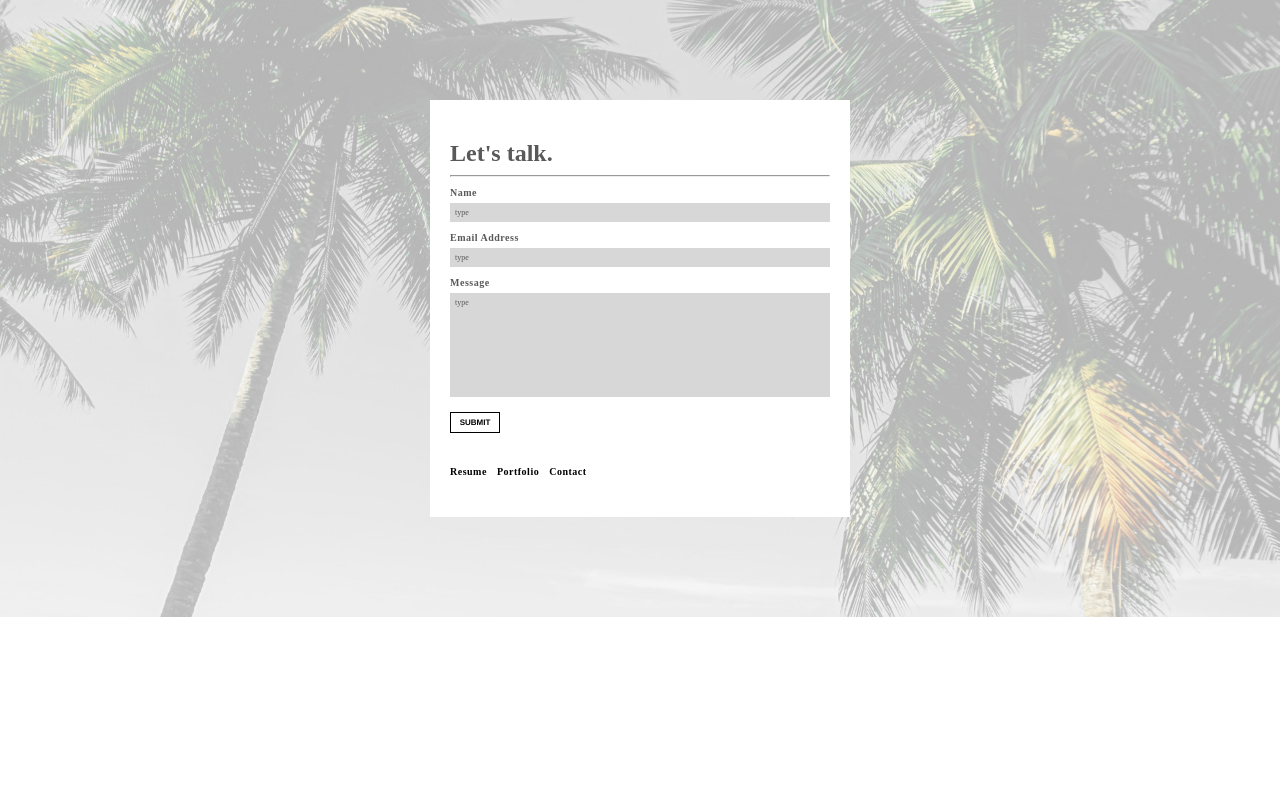
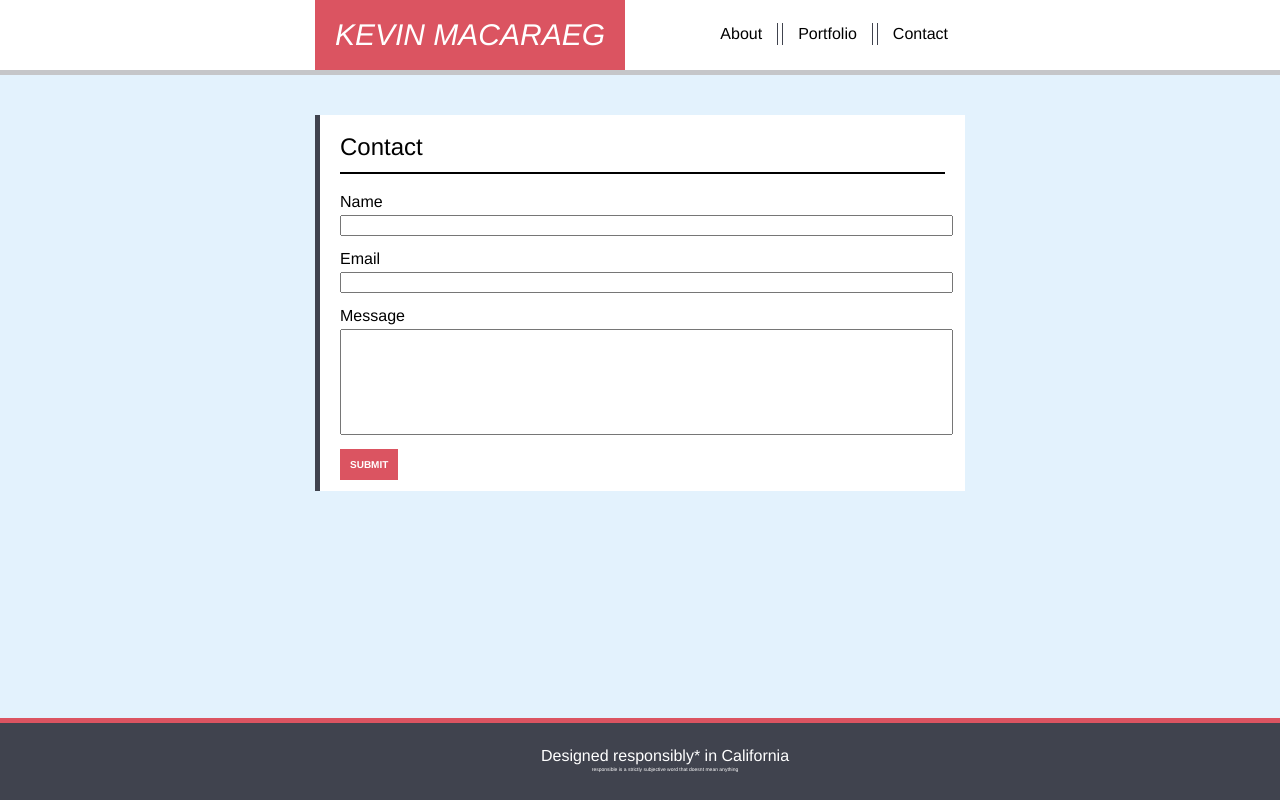
Before and after one commit to everysf/basic-portolio, a plain HTML site: page contact.html in a window 1280 px wide. Drawn offline with Linux system fonts and the light colour scheme.

Commit message:
final basic-portfolio

```diff
--- a/contact.html
+++ b/contact.html
@@ -4,33 +4,42 @@
     <meta charset="UTF-8">
     <meta name="viewport" content="width=device-width, initial-scale=1.0">
     <meta http-equiv="X-UA-Compatible" content="ie=edge">
-    <title>Kevin Macaraeg</title>
+	<title>Kevin Macaraeg</title>
+	<link rel="stylesheet" href="reset.css">
 	<link rel="stylesheet" href="style.css">
 </head>
 <body>
-	<section class="contactWrap">
-		<div class="contactBox">
-		<h1 class="contactHeader">Let's talk.</h1>
-		<hr>
-
-		<h3 class="contactField">Name</h3>
-			<form action="#" class="contactForm">type</form>
-		<h3 class="contactField">Email Address</h3>
-			<form action="#" class="contactForm">type</form>
-		<h3 class="contactField">Message</h3>
-			<form action="#" class="contactForm2">type</form>
-
-		<div class="btnWrap">
-			<a href="#"><h1 class="btn">SUBMIT</h1></a>
-		</div>
-		<br>
-		<div class="navBox">
-			<h3 class="contactNav"><a href="linkedin.com/in/sandiegokevin">Resume</a></h3>
-			<h3 class="contactNav"><a href="portfolio.html">Portfolio</a></h3>
-			<h3 class="contactNav"><a href="contact.html">Contact</a></h3>
-		</div>
+    <section class="navigate clearfix">
+		<div class="navBox sm">
+		<h1 class="mainHead">KEVIN MACARAEG</h1>
+		<h3 class="navLink navLink1"><a href="contact.html">Contact</a></h3>
+		<h3 class="navLink navLink2"><a href="portfolio.html">Portfolio</a></h3>
+		<h3 class="navLink navLink3"><a href="index.html">About</a></h3>
 		</div>
 	</section>
 
+	<section class="contentSm">
+		<h2>Contact</h2>
+		<div class="inputChunk">
+			<h3>Name</h3>
+			<input type="text">
+		</div>
+		<div class="inputChunk">
+			<h3>Email</h3>
+			<input type="text">
+		</div>
+		<div class="inputChunk">
+			<h3>Message</h3>
+			<input class="messageBox" type="text">
+		</div>
+		<div class="button">
+			<a class="submit" href="">SUBMIT</a>
+		</div>
+	</section>
+
+	<section class="footer">
+		<h5 class="footerText">Designed responsibly* in California</h5>
+		<h5 class="notResponsible">responsible is a strictly subjective word that doesnt mean anything</h5>
+	</section>
 </body>
 </html>
--- a/style.css
+++ b/style.css
@@ -1,241 +1,207 @@
+body {
+    margin: 0;
+    font-family: helvetica;
+    background-color:#E3F2FD;
+}
 
-
-body {
-	font-family: big caslon;
-	margin: 0;
-	color: #595959;
-}
-h3 {
-	font-size: 10px;
-	letter-spacing: .5px;
-	margin: 0px;
+.navLink {
+    font-size: 16px;
+    margin: 23px 2px;
+    padding: 3px 15px;
+    float: right;
 }
 
 .navigate {
-	margin: auto;
-	display: flex;
-	align-content: space-around;
-	width: 100%;
-	padding-top: 60px;
-	max-width: 460px;
+    display: block;
+    background-color: white;
+    border-bottom: 5px solid rgba(64, 67, 78, .3);
 }
 
-.navLink {
-	padding: 0 40px;
+.clearfix::after {
+    content: "";
+    clear: both;
+    display: table;
 }
 
-.navLinkAlt {
-	padding: 20px 15px;
+.mainHead {
+    padding: 20px;
+    font-size: 30px;
+    float: left;
+    background-color: #DB5461;
+    font-style: italic;
+    color: white;
 }
 
 a {
-	color: black;
-	text-decoration: none;
-	transition: text-decoration 2s;
+    color: black;
+    text-decoration: none;
 }
 
 a:hover {
-	text-decoration: underline;
-}
-.navBox {
-	display: flex;
-	margin: auto;
+    color: #DB5461;
 }
 
-.landingText {
-	text-align: center;
-	letter-spacing: 1px;
-	line-height: 33px;
-	font-size: 24px;
+.navBox {
+    max-width: 900px;
+    margin: 0 auto;
 }
 
-.landingQuote {
-	margin: 40px auto;
+.content {
+    max-width: 852px;
+    padding: 20px;
+    background-color: white;
+    margin: 40px auto 130px;
+    border-left: 5px solid #40434E;
 }
 
-#landingImg {
-	max-width: 779px;
-	width: 100%;
-	height: 360px;
-	margin: 0 auto;
-	background-image: url(img/palm2.jpg);
-	background-size: cover;
-	background-repeat: no-repeat;
-}
-
-.landingImage {
-	margin: 20px auto;
-	display: flex;
-}
-
-img {
-	height: auto;
-	max-width: 100%;
+.contentSm {
+    max-width: 605px;
+    padding: 20px;
+    background-color: white;
+    margin: 40px auto 130px;
+    border-left: 5px solid #40434E;
 }
 
 .aboutParagraph {
-
+    padding-left: 20px;
 }
 
-.aboutContainer {
-	display: flex;
-	margin: 0 auto;
+.palmEdit {
+    height: 252px;
+    width: 280px;
 }
 
-.aboutBox2 {
-	max-width: 540px;
+.clearfix::after {
+    content: "";
+    clear: both;
+    display: table;
 }
 
-.big1 {
-	font-size: 100px;
-	font-family: helvetica;
-	margin: -20px 0 0 0;
+.contentRow {
+    display: flex;
+    margin-bottom: 28px;
 }
 
-.aboutBox1 {
-	max-width: 140px;
+p {
+    font-size: 16px;
+    line-height: 29px;
 }
 
-.aboutContaidner {
+.navLink1 {
+    border-left: 1px solid #40434E;
+}
 
+.navLink2 {
+    border-left: 1px solid #40434E;
+    border-right: 1px solid #40434E;
+}
+
+.navLink3 {
+    border-right: 1px solid #40434E;
 }
 
 h2 {
-	margin: 0;
+    font-size: 24px;
+    padding-bottom: 13px;
+    border-bottom: 2px solid black;
+    margin-bottom: 20px;
 }
 
-.landingAbout {
-	display: flex;
-	margin: 60px;
+.footer {
+    background-color: #40434E;
+    border-top: 5px solid #DB5461;
+    padding: 25px;
+    position: fixed;
+    bottom: 0;
+    width: 100%;
 }
 
 .footerText {
-	text-align: center;
+    text-align: center;
+    color: white;
 }
 
-.footer {
-	background-image: url(img/footTile.png);
-	background-repeat: repeat;
-	padding: 20px;
+.notResponsible {
+    font-size: 5px;
+    color: white;
+    text-align: center;
+    margin: 0;
+    padding: 3px;
 }
 
-p {
-	margin: 0;
+.sm {
+    max-width: 650px;
 }
 
-.aboutHead {
-	margin-bottom: 10px;
+.thumbnail {
+    width: 300px;
+    height: 300px;
+    background-size: cover;
+    background-repeat: no-repeat;
+    margin: 0;
 }
 
-.homeLink {
-	margin: 0;
-	padding: 20px;
+.thumbnailType {
+    background-color: white;
+    text-align: center;
+    padding: 10px;
+    position: relative;
+    top: 250px;
 }
 
-.portfolioTile {
-	height: 279px;
-	width: 380px;
-	background-color: gray;
-	margin: 10px;
+#thumbnail1 {
+    background-image: url(img/palm2.jpg);
+    margin-bottom: 20px;
 }
 
-.tileRow {
-	display: flex;
-	margin: 0 auto;
+#thumbnail2 {
+    background-image: url(img/palm3.jpg);
+    margin-left: 20px;
+    margin-bottom: 20px;
 }
 
-#palm01 {
-	background-image: url(img/palm6.jpg);
-	background-size: cover;
-	background-repeat: no-repeat;
+#thumbnail3 {
+    background-image: url(img/palm4.jpg);
+    margin-bottom: 20px;
 }
 
-#palm02 {
-	background-image: url(img/palm4.jpg);
-	background-size: cover;
-	background-repeat: no-repeat;
+#thumbnail4 {
+    background-image: url(img/palm5.jpg);
+    margin-left: 20px;
+    margin-bottom: 20px;
 }
 
-#palm03 {
-	background-image: url(img/palm8.jpg);
-	background-size: cover;
-	background-repeat: no-repeat;
+#thumbnail5 {
+    background-image: url(img/palm.jpg);
 }
 
-#palm04 {
-	background-image: url(img/palm7.jpg);
-	background-size: cover;
-	background-repeat: no-repeat;
+.thumbnailRow {
+    display: flex;
 }
 
-.portfolioTiles {
+input {
+    width: 100%;
+    margin: 5px 0;
 }
 
-.tileContainer {
-	margin: 0 auto;
+.inputChunk {
+    margin: 5px 0 10px;
 }
 
-.tileSubtext {
-	background-color: white;
-	padding:5px 20px;
-	text-align: right;
-	max-width: 50px;
-	float: right;
-	font-size: 8px;
+.submit {
+    font-size: 10px;
+    color: white;
+    font-weight: bold;
+    padding: 10px;
+    background-color: #DB5461;
+    text-align: center;
 }
 
-.contactBox {
-	background-color: white;
-	width: 380px;
-	margin: 100px auto;
-	padding: 40px 20px;
+.button {
+    width: 75px;
+    margin-top: 15px;
 }
 
-.contactWrap {
-	display: flex;
-	background-image: url(img/palm1.jpg);
-	background-size: cover;
-	background-repeat: no;
+.messageBox {
+    height: 100px;
 }
-
-.contactHeader {
-	margin: 0
-}
-
-.contactNav {
-	padding-right: 10px;
-}
-
-.contactField {
-	margin: 10px auto 5px;
-}
-
-.contactForm {
-	background-color: #D7D7D7;
-	font-size: 8px;
-	padding: 5px;
-}
-
-.contactForm2 {
-	background-color: #D7D7D7;
-	font-size: 8px;
-	padding: 5px 5px 90px 5px;
-}
-
-.btn {
-	font-size: 8px;
-	font-family: helvetica neue;
-	border: solid black .5px;
-	padding: 5px;
-	text-align: center;
-}
-
-.btnWrap {
-	max-width: 50px;
-	margin: 15px 0;
-}
-
-p {
-	line-height: 20px;
-
-}
```
Also changed, not shown: index.html (+17 -20 lines), portfolio.html (+26 -20 lines), img/footTile.png (deleted), img/palm.jpg (added), img/palm1.jpg (deleted), img/palm2.jpg, img/palm3.jpg, 5 other files.
